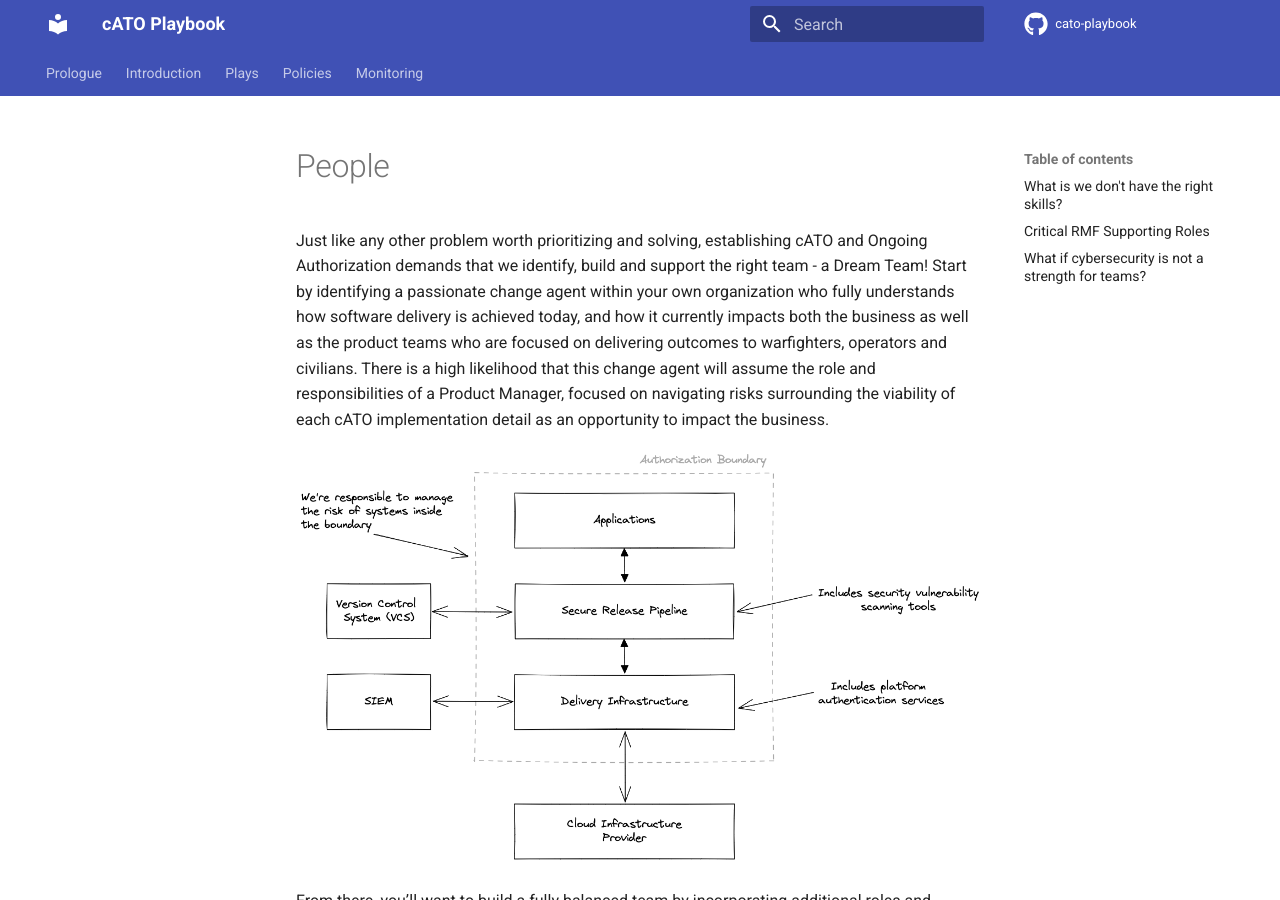
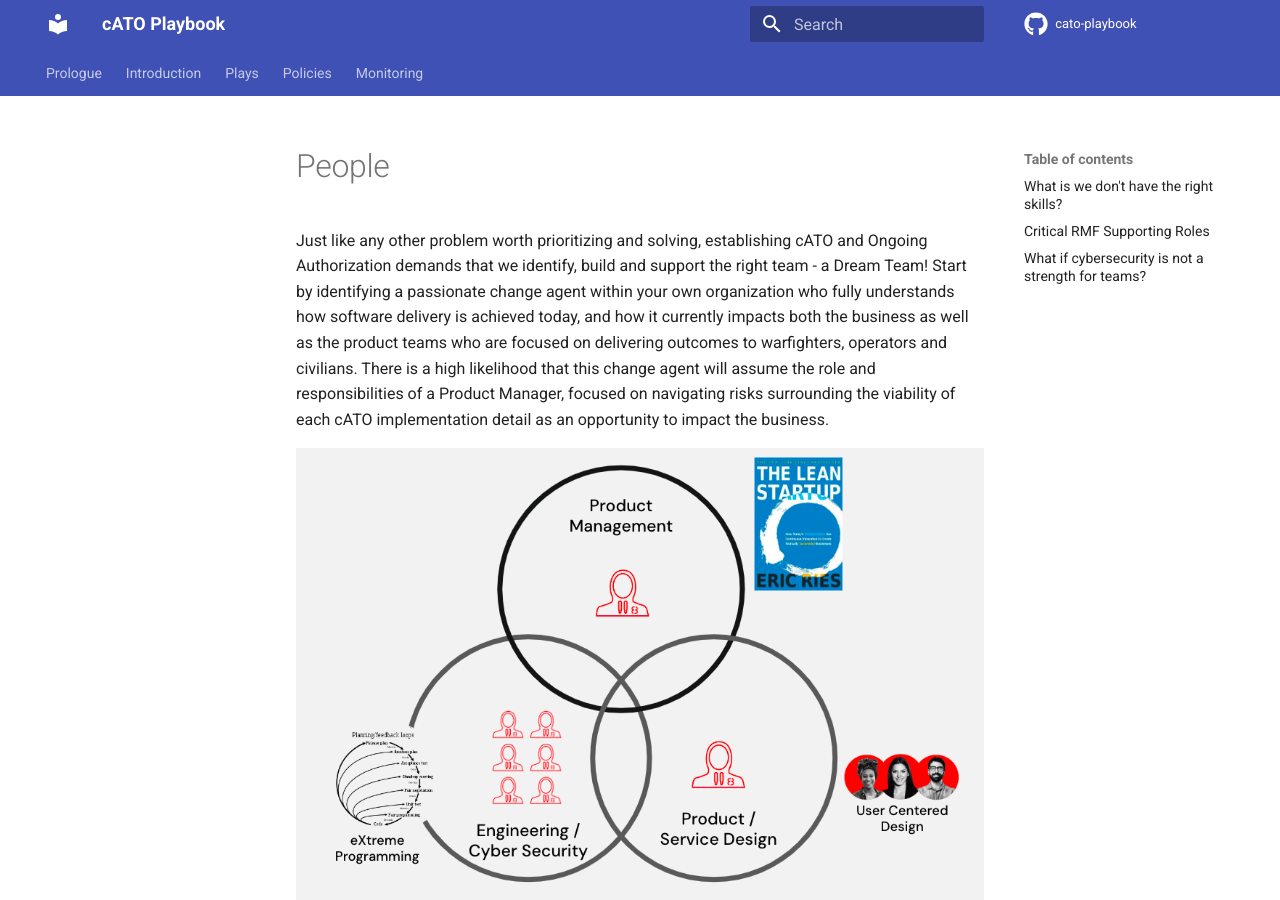
Before and after one commit to rise8-us/cato-playbook, an MkDocs documentation site: the page built from docs/people.md, in a window 1280 px wide and 900 px high. Built offline with MkDocs 1.6.1 and Material for MkDocs 9.7.7, drawn with Linux system fonts in a browser that asks for light colours; comment, search, counter and statistics services are not loaded.

Commit message:
Update people.md

```diff
--- a/docs/people.md
+++ b/docs/people.md
@@ -2,7 +2,7 @@
 
 Just like any other problem worth prioritizing and solving, establishing cATO and Ongoing Authorization demands that we identify, build and support the right team - a Dream Team! Start by identifying a passionate change agent within your own organization who fully understands how software delivery is achieved today, and how it currently impacts both the business as well as the product teams who are focused on delivering outcomes to warfighters, operators and civilians. There is a high likelihood that this change agent will assume the role and responsibilities of a Product Manager, focused on navigating risks surrounding the viability of each cATO implementation detail as an opportunity to impact the business.
 
-![Boundary!](images/boundary.png "Boundary")
+![This is an image](images/balanced-team.png)
 
 From there, you’ll want to build a fully balanced team by incorporating additional roles and competencies that help manage desirability risks, by employing User Centered Design and Service Design principles that considers the local goals, wants and needs of your users – including assessors and authorizing officials. Finally, you’ll also include the right mixture of engineering and cyber security personnel to manage feasibility risks for solution(s) that consider your local constraints.
 
```
